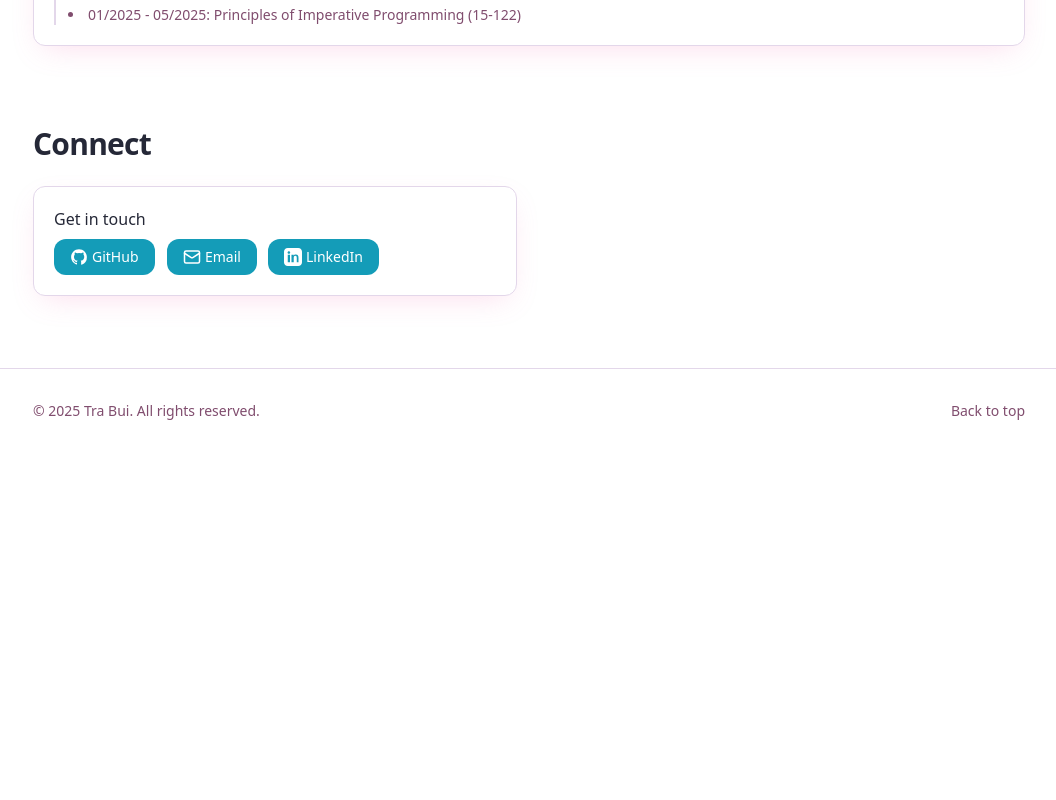
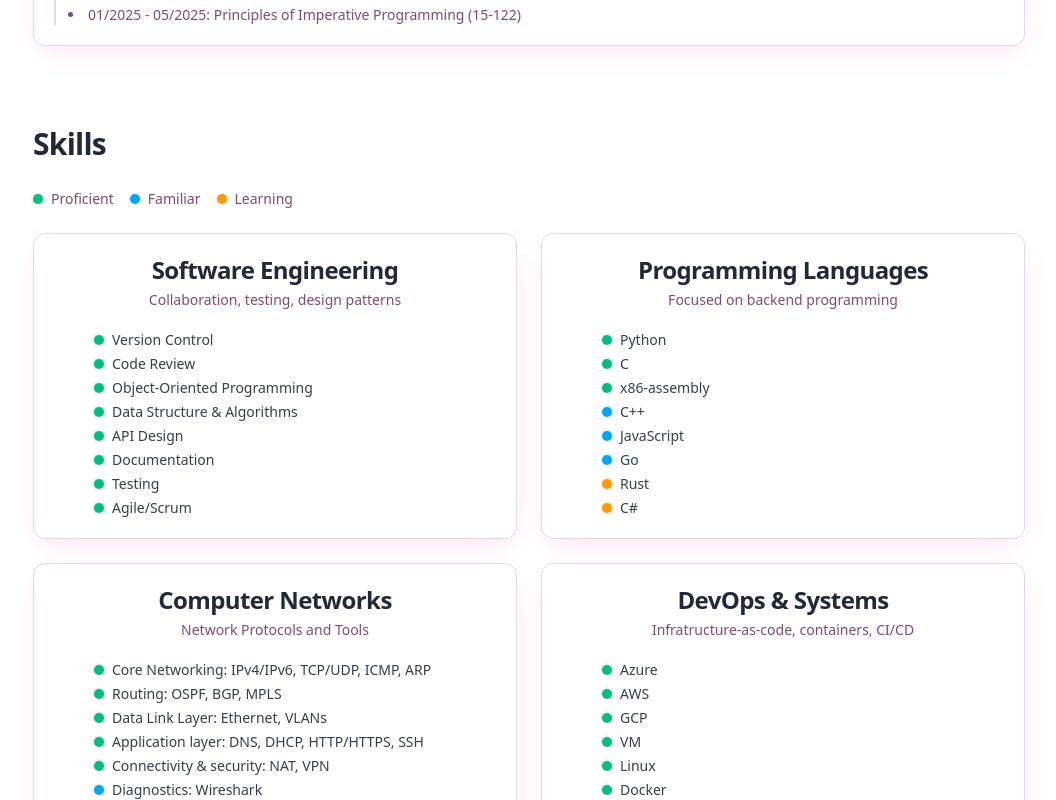
Before and after one commit to tpbui/tpbui.github.io, a React (Vite) app: page / in a window 1280 px wide. Shown: the part 2500-3300 px from the top of the page, without its empty margins (111-1167 px from the left). Before the commit the page ends 2953 px from the top, so only its background shows below. Built offline with nearby package versions, Linux system fonts and the light colour scheme.

Commit message:
feature: add Skills section

```diff
--- a/src/App.jsx
+++ b/src/App.jsx
@@ -1,6 +1,7 @@
 import { Routes, Route } from "react-router-dom";
 import Navbar from "./components/Navbar";
 import Footer from "./components/Footer";
+import Skills from "./sections/Skills";
 import Hero from "./sections/Hero";
 import Projects from "./sections/Projects";
 import Experience from "./sections/Experience";
@@ -13,6 +14,7 @@ function Home() {
 			<Hero />
 			<Projects />
 			<Experience />
+			<Skills />
 			<Contact />
 		</>
 	);
--- a/src/content/site.js
+++ b/src/content/site.js
@@ -199,4 +199,118 @@ const CONFIG = {
 	],
 };
 
+export const skills = {
+	title: "Skills",
+	legend: {
+		show: true,
+		levels: [
+			{ key: "proficient", label: "Proficient", class: "bg-emerald-500" },
+			{ key: "familiar", label: "Familiar", class: "bg-sky-500" },
+			{ key: "learning", label: "Learning", class: "bg-amber-500" },
+		],
+	},
+	groups: [
+		{
+			key: "swe",
+			title: "Software Engineering",
+			blurb: "Collaboration, testing, design patterns",
+			items: [
+				{ name: "Version Control", proficiency: "proficient" },
+				{ name: "Code Review", proficiency: "proficient" },
+				{ name: "Object-Oriented Programming", proficiency: "proficient" },
+				{ name: "Data Structure & Algorithms", proficiency: "proficient" },
+				{ name: "API Design", proficiency: "proficient" },
+				{ name: "Documentation", proficiency: "proficient" },
+				{ name: "Testing", proficiency: "proficient" },
+				{ name: "Agile/Scrum", proficiency: "proficient" },
+			],
+		},
+		{
+			key: "languages",
+			title: "Programming Languages",
+			blurb: "Focused on backend programming",
+
+			items: [
+				{ name: "Python", proficiency: "proficient" },
+				{ name: "C", proficiency: "proficient" },
+				{ name: "x86-assembly", proficiency: "proficient" },
+				{ name: "C++", proficiency: "familiar" },
+				{ name: "JavaScript", proficiency: "familiar" },
+				{ name: "Go", proficiency: "familiar" },
+				{ name: "Rust", proficiency: "learning" },
+				{ name: "C#", proficiency: "learning" },
+			],
+		},
+		{
+			key: "network",
+			title: "Computer Networks",
+			blurb: "Network Protocols and Tools",
+			columns: 1,
+			items: [
+				{
+					name: "Core Networking: IPv4/IPv6, TCP/UDP, ICMP, ARP",
+					proficiency: "proficient",
+				},
+				{ name: "Routing: OSPF, BGP, MPLS", proficiency: "proficient" },
+				{ name: "Data Link Layer: Ethernet, VLANs", proficiency: "proficient" },
+				{
+					name: "Application layer: DNS, DHCP, HTTP/HTTPS, SSH",
+					proficiency: "proficient",
+				},
+				{
+					name: "Connectivity & security: NAT, VPN",
+					proficiency: "proficient",
+				},
+				{ name: "Diagnostics: Wireshark", proficiency: "familiar" },
+			],
+		},
+		{
+			key: "devops-systems",
+			title: "DevOps & Systems",
+			blurb: "Infratructure-as-code, containers, CI/CD",
+			items: [
+				{ name: "Azure", proficiency: "proficient" },
+				{ name: "AWS", proficiency: "proficient" },
+				{ name: "GCP", proficiency: "proficient" },
+				{ name: "VM", proficiency: "proficient" },
+				{ name: "Linux", proficiency: "proficient" },
+				{ name: "Docker", proficiency: "proficient" },
+				{ name: "Kubernetes", proficiency: "familiar" },
+				{ name: "Terraform", proficiency: "familiar" },
+				{ name: "GitHub Actions", proficiency: "familiar" },
+				{ name: "Kafka", proficiency: "familiar" },
+			],
+		},
+		{
+			key: "web-dev",
+			title: "Web Development",
+			blurb: "From prototypes to production",
+			items: [
+				{ name: "FastAPI", proficiency: "proficient" },
+				{ name: "PostgreSQL", proficiency: "proficient" },
+				{ name: "MySQL", proficiency: "proficient" },
+				{ name: "SQLAlchemy", proficiency: "proficient" },
+				{ name: "MongoDB", proficiency: "proficient" },
+				{ name: "HTML/CSS", proficiency: "familiar" },
+				{ name: "React", proficiency: "familiar" },
+				{ name: "Tailwind CSS", proficiency: "familiar" },
+			],
+		},
+		{
+			key: "ml-ai",
+			title: "Deep Learning & AI",
+			blurb: "Model training, LLM tooling",
+			items: [
+				{ name: "PyTorch", proficiency: "proficient" },
+				{ name: "NumPy", proficiency: "proficient" },
+				{ name: "Weights & Biases", proficiency: "proficient" },
+				{ name: "OpenCV", proficiency: "familiar" },
+				{ name: "Whisper", proficiency: "familiar" },
+				{ name: "Hugging Face", proficiency: "familiar" },
+				{ name: "CUDA", proficiency: "familiar" },
+			],
+		},
+	],
+};
+
 export default CONFIG;
--- /dev/null
+++ b/src/sections/Skills.jsx
@@ -0,0 +1,100 @@
+import { cx } from "../utils/cx";
+import Card from "../components/ui/Card";
+import Section from "../components/ui/Section";
+import { skills as skillsContent } from "../content/site";
+
+const defaultOrder = ["learning", "familiar", "proficient", "expert"];
+const levelOrder = Object.fromEntries(defaultOrder.map((k, i) => [k, i]));
+
+function Dot({ className = "bg-slate-400" }) {
+	return (
+		<span
+			className={cx(
+				"flex-none inline-block h-2.5 w-2.5 rounded-full ring-2 ring-black/5 dark:ring-white/10",
+				className
+			)}
+			aria-hidden="true"
+		/>
+	);
+}
+
+function SectionHeader({ legend }) {
+	const palette = legend?.levels || {
+		learning: { label: "Learning", class: "bg-amber-500" },
+		familiar: { label: "Familiar", class: "bg-sky-500" },
+		proficient: { label: "Proficient", class: "bg-violet-500" },
+		expert: { label: "Expert", class: "bg-emerald-500" },
+	};
+	return (
+		<div className="inline-flex flex-wrap items-center justify-center gap-x-4 text-sm text-muted-foreground">
+			{Object.entries(palette).map(([key, val]) => (
+				<span key={key} className="inline-flex items-center gap-2">
+					<Dot className={val.class} /> {val.label}
+				</span>
+			))}
+		</div>
+	);
+}
+
+function SkillCard({ title, blurb, items, columns = 2 }) {
+	const palette = Object.fromEntries(
+		(skillsContent.legend?.levels || []).map((l) => [
+			l.key,
+			{ label: l.label, className: l.class || l.className },
+		])
+	);
+
+	const listClass = `grid grid-cols-${columns} sm:w-full max-w-[32rem] mx-auto gap-y-1 justify-items-start`;
+
+	const sorted = [...items].sort(
+		(a, b) =>
+			(levelOrder[b.proficiency || "familiar"] ?? 0) -
+			(levelOrder[a.proficiency || "familiar"] ?? 0)
+	);
+
+	return (
+		<Card className="card p-5 transition-all duration-300 hover:-translate-y-1 hover:shadow-lg">
+			<div className="mb-5 text-center">
+				<h3 className="text-xl md:text-2xl font-semibold tracking-tight">
+					{title}
+				</h3>
+				{blurb && <p className="mt-1 text-sm text-muted-foreground">{blurb}</p>}
+			</div>
+
+			<ul className={listClass}>
+				{sorted.map(({ name, proficiency }, idx) => {
+					const dotClass = palette[proficiency]?.className || "bg-slate-400";
+					return (
+						<li key={idx} className="w-full">
+							<div className="flex items-center gap-2 px-10">
+								<Dot className={dotClass} />
+								<span className="text-sm text-foreground/90">{name}</span>
+							</div>
+						</li>
+					);
+				})}
+			</ul>
+		</Card>
+	);
+}
+
+export default function Skills() {
+	const { title, tagline, legend, groups } = skillsContent;
+
+	return (
+		<Section id="skills" title="Skills" reveal twoWay stagger variant>
+			<SectionHeader legend={legend}></SectionHeader>
+			<div className="grid grid-cols-1 sm:grid-cols-1 xl:grid-cols-2 gap-5 md:gap-6">
+				{groups.map(({ key, title, blurb, columns, items }) => (
+					<SkillCard
+						key={key}
+						title={title}
+						blurb={blurb}
+						items={items}
+						columns={columns ? 1 : 2}
+					/>
+				))}
+			</div>
+		</Section>
+	);
+}
```
